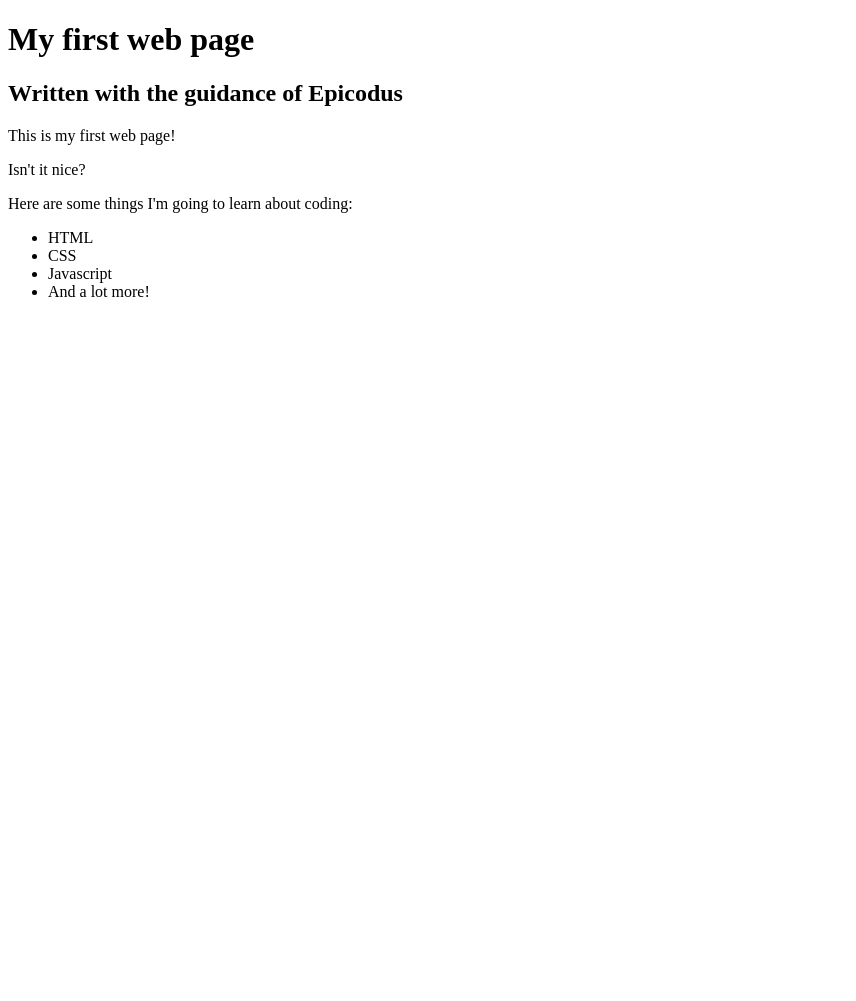
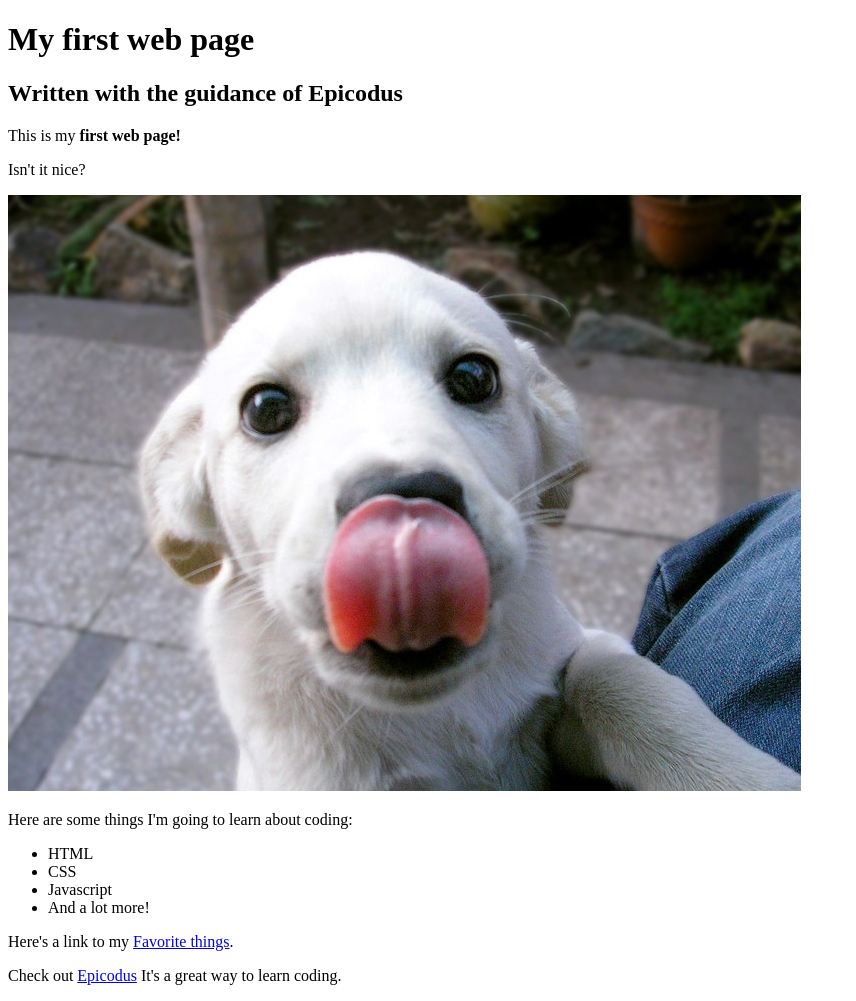
Before and after one commit to sketchysage/my-first-webpage, a plain HTML site: page my-first-webpage.html in a window 1280 px wide. Shown: the whole page, without its empty margins (0-856 px from the left). Before the commit the page ends 800 px from the top, so only its background shows below. Drawn offline with Linux system fonts and the light colour scheme.

Commit message:
add image directory

```diff
--- a/my-first-webpage.html
+++ b/my-first-webpage.html
@@ -5,9 +5,10 @@
   </head>
   <body>
     <h1>My first web page</h1>
-    <h2>Written with the guidance of Epicodus</h2>
-    <p>This is my first web page!</p>
+    <h2>Written with the guidance of <m>Epicodus</m></h2>
+    <p>This is my <strong>first web page!</strong></p>
     <p>Isn't it nice?</p>
+    <img src="img/dog-tongue-chinosart-e1426987187664.jpg" alt="A dog licking its nose.">
     <p>Here are some things I'm going to learn about coding:</p>
     <ul>
       <li>HTML</li>
@@ -15,5 +16,7 @@
       <li>Javascript</li>
       <li>And a lot more!</li>
     </ul>
+  <p>Here's a link to my <a href="favorite-things.html"> Favorite things</a>.</p>
+  <p>Check out <a href="http://www.epicodus.com">Epicodus</a> It's a great way to learn coding.</p>
   </body>
 </html>
```
Also changed, not shown: img/dog-tongue-chinosart-e1426987187664.jpg (added).
